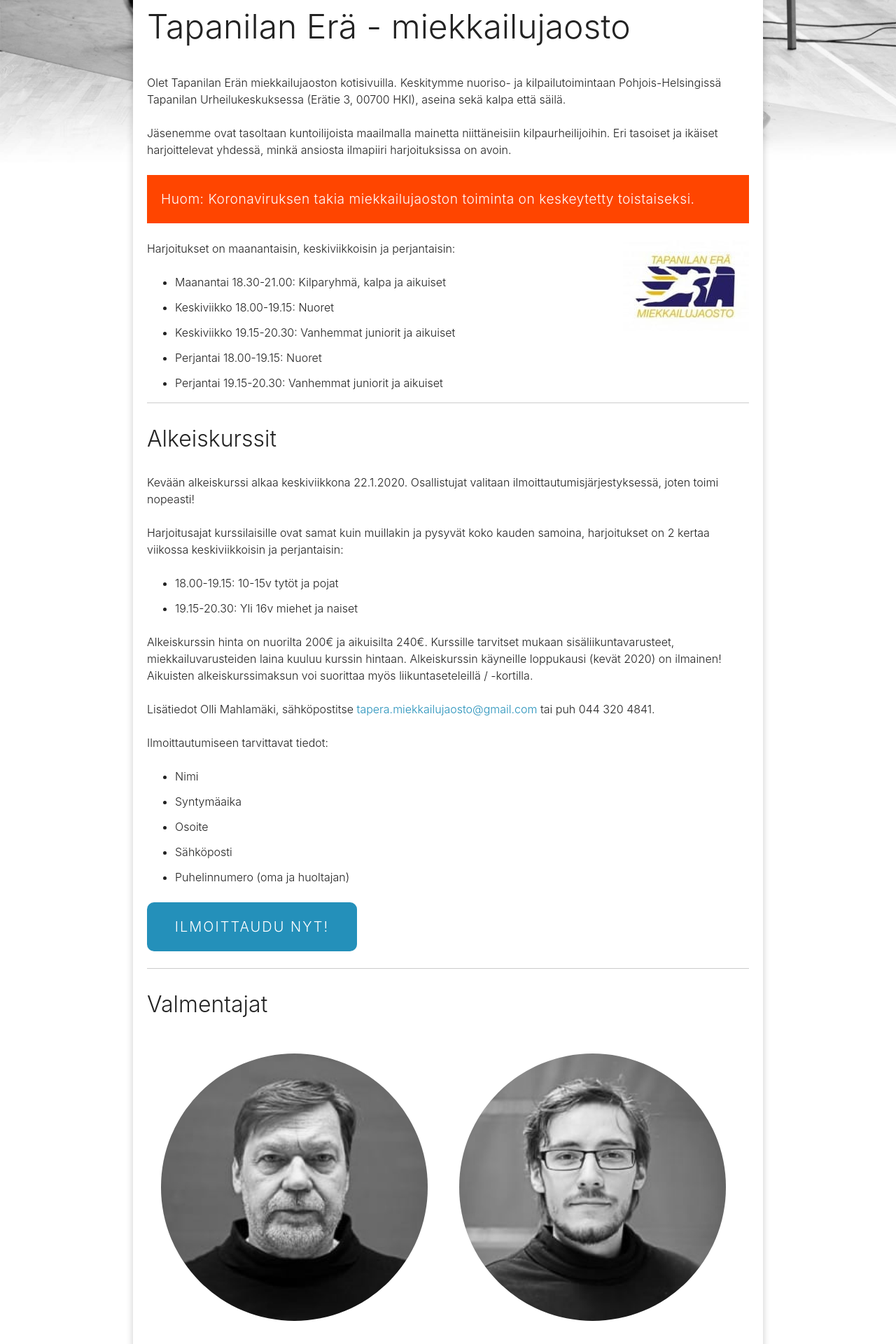
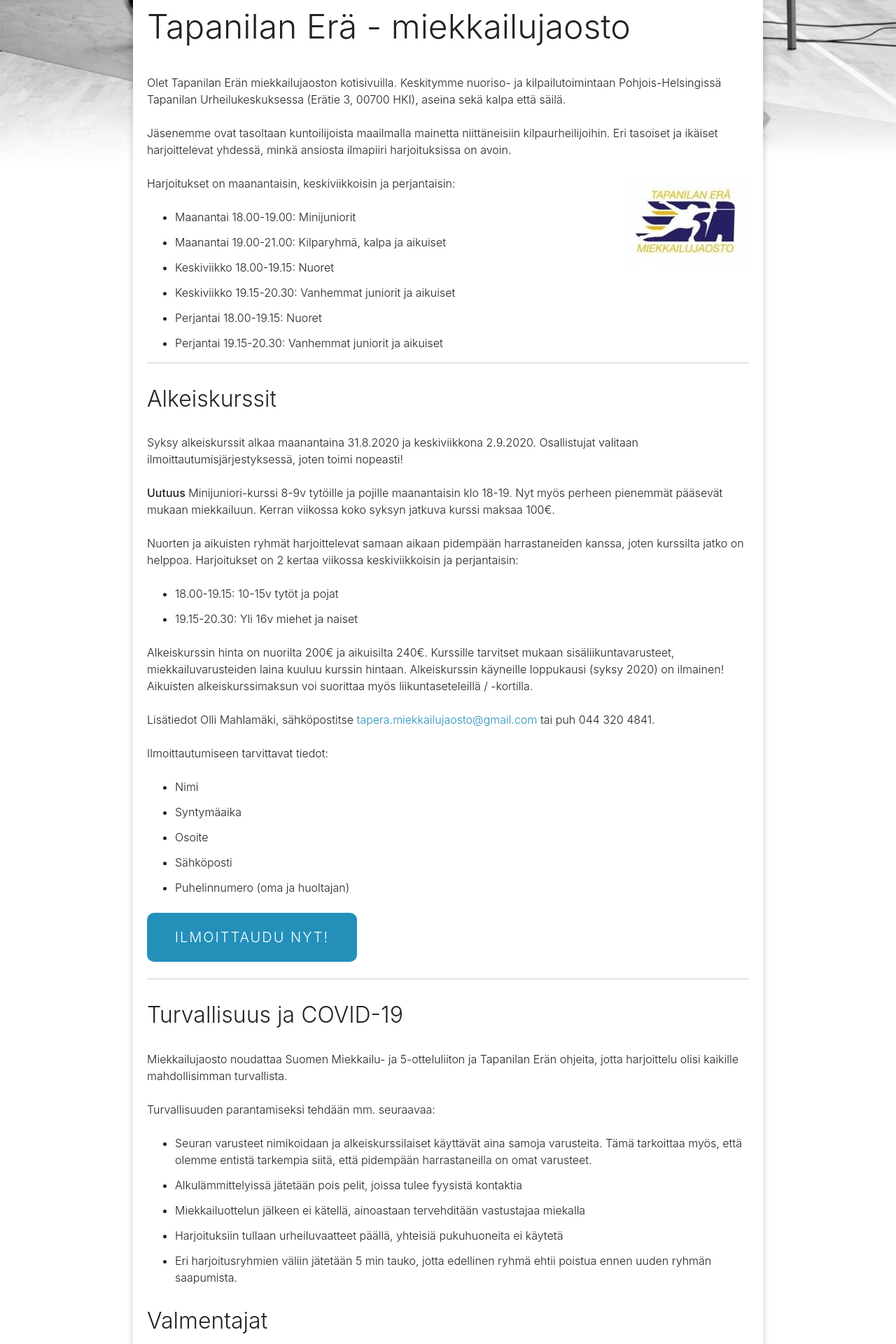
Before and after one commit to omahlama/eramiekkailu.fi, a Jekyll site: the page built from index.md, in a window 1280 px wide. Shown: the part 450-2370 px from the top of the page at 70% size. Built offline with Jekyll 4.4.1, drawn with Linux system fonts in a browser that asks for light colours; nearby versions of some CDN libraries.

Commit message:
Alkeiskurssi syksy 2020 ja covid ohjeet

```diff
--- a/_includes/main.css
+++ b/_includes/main.css
@@ -34,6 +34,10 @@
 
 li {
   margin: 12px 0;
+}
+
+strong {
+  font-weight: 500;
 }
 
 hr {
--- a/index.md
+++ b/index.md
@@ -10,12 +10,11 @@
 
 Jäsenemme ovat tasoltaan kuntoilijoista maailmalla mainetta niittäneisiin kilpaurheilijoihin. Eri tasoiset ja ikäiset harjoittelevat yhdessä, minkä ansiosta ilmapiiri harjoituksissa on avoin.
 
-<p class="warning">Huom: Koronaviruksen takia miekkailujaoston toiminta on keskeytetty toistaiseksi.</p>
-
 <img id="logo" src="img/logo_era.jpg">
 
 Harjoitukset on maanantaisin, keskiviikkoisin ja perjantaisin:
-* Maanantai 18.30-21.00: Kilparyhmä, kalpa ja aikuiset
+* Maanantai 18.00-19.00: Minijuniorit
+* Maanantai 19.00-21.00: Kilparyhmä, kalpa ja aikuiset
 * Keskiviikko 18.00-19.15: Nuoret
 * Keskiviikko 19.15-20.30: Vanhemmat juniorit ja aikuiset
 * Perjantai 18.00-19.15: Nuoret
@@ -25,14 +24,16 @@
 
 ## Alkeiskurssit
 
-Kevään alkeiskurssi alkaa keskiviikkona 22.1.2020. Osallistujat valitaan ilmoittautumisjärjestyksessä, joten toimi nopeasti!
+Syksy alkeiskurssit alkaa maanantaina 31.8.2020 ja keskiviikkona 2.9.2020. Osallistujat valitaan ilmoittautumisjärjestyksessä, joten toimi nopeasti!
 
-Harjoitusajat kurssilaisille ovat samat kuin muillakin ja pysyvät koko kauden samoina, harjoitukset on 2 kertaa viikossa keskiviikkoisin ja perjantaisin:
+**Uutuus** Minijuniori-kurssi 8-9v tytöille ja pojille maanantaisin klo 18-19. Nyt myös perheen pienemmät pääsevät mukaan miekkailuun. Kerran viikossa koko syksyn jatkuva kurssi maksaa 100€.
+
+Nuorten ja aikuisten ryhmät harjoittelevat samaan aikaan pidempään harrastaneiden kanssa, joten kurssilta jatko on helppoa. Harjoitukset on 2 kertaa viikossa keskiviikkoisin ja perjantaisin:
 
 * 18.00-19.15: 10-15v tytöt ja pojat
 * 19.15-20.30: Yli 16v miehet ja naiset
 
-Alkeiskurssin hinta on nuorilta 200€ ja aikuisilta 240€. Kurssille tarvitset mukaan sisäliikuntavarusteet, miekkailuvarusteiden laina kuuluu kurssin hintaan. Alkeiskurssin käyneille loppukausi (kevät 2020) on ilmainen! Aikuisten alkeiskurssimaksun voi suorittaa myös liikuntaseteleillä / -kortilla.
+Alkeiskurssin hinta on nuorilta 200€ ja aikuisilta 240€. Kurssille tarvitset mukaan sisäliikuntavarusteet, miekkailuvarusteiden laina kuuluu kurssin hintaan. Alkeiskurssin käyneille loppukausi (syksy 2020) on ilmainen! Aikuisten alkeiskurssimaksun voi suorittaa myös liikuntaseteleillä / -kortilla.
 
 Lisätiedot Olli Mahlamäki, sähköpostitse [tapera.miekkailujaosto@gmail.com](mailto:tapera.miekkailujaosto@gmail.com) tai puh 044 320 4841.
 
@@ -44,9 +45,21 @@
 * Sähköposti
 * Puhelinnumero (oma ja huoltajan)
 
-<a href="https://forms.gle/kpyGKxGMAHqET3xeA" class="register-button" role="button">Ilmoittaudu nyt!</a>
+<a href="https://forms.gle/P8WLSvN1AaJVe7XG6" class="register-button" role="button">Ilmoittaudu nyt!</a>
 
 <hr>
+
+## Turvallisuus ja COVID-19
+
+Miekkailujaosto noudattaa Suomen Miekkailu- ja 5-otteluliiton ja Tapanilan Erän ohjeita, jotta harjoittelu olisi kaikille mahdollisimman turvallista.
+
+Turvallisuuden parantamiseksi tehdään mm. seuraavaa:
+
+* Seuran varusteet nimikoidaan ja alkeiskurssilaiset käyttävät aina samoja varusteita. Tämä tarkoittaa myös, että olemme entistä tarkempia siitä, että pidempään harrastaneilla on omat varusteet.
+* Alkulämmittelyissä jätetään pois pelit, joissa tulee fyysistä kontaktia
+* Miekkailuottelun jälkeen ei kätellä, ainoastaan tervehditään vastustajaa miekalla
+* Harjoituksiin tullaan urheiluvaatteet päällä, yhteisiä pukuhuoneita ei käytetä
+* Eri harjoitusryhmien väliin jätetään 5 min tauko, jotta edellinen ryhmä ehtii poistua ennen uuden ryhmän saapumista.
 
 ## Valmentajat
 
```
